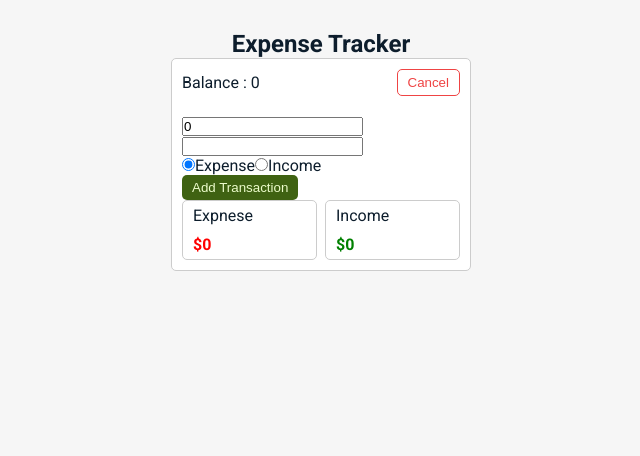
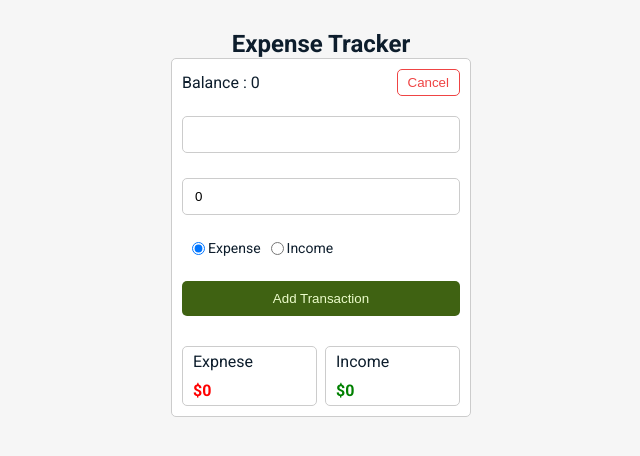
Before and after one commit to HesamMarshal/expense-tracker, a React (Create React App) app: page / in a window 1280 px wide. Both pictures are taken after a click on the button "Add". Shown: the top 456 px of the page, without its empty margins (319-959 px from the left). Built offline with nearby package versions, Linux system fonts and the light colour scheme.

Commit message:
add style to form and inputs

```diff
--- a/src/App.css
+++ b/src/App.css
@@ -66,6 +66,9 @@
   color: #ecfccb;
   background-color: #3f6212;
   border: none;
+  padding: 6px 10px;
+  padding: 10px 0;
+
 }
 
 .cancel {
@@ -73,3 +76,34 @@
   color: #ef4444;
   border: 1px solid #ef4444;
 }
+
+form {
+  display: flex;
+  flex-direction: column;
+  justify-content: space-between;
+  min-height: 200px;
+  margin-bottom: 30px;
+
+}
+
+input {
+  border: 1px solid #ccc;
+  border-radius: 5px;
+  padding: 10px 12px;
+  outline: none;
+}
+
+input[type="radio"] {
+  margin-left: 10px;
+}
+
+.radioBox {
+  display: flex;
+  justify-content: flex-start;
+  align-items: center;
+  font-size: 14px;
+}
+
+.radioBox label {
+  margin-left: 3px;
+}
--- a/src/components/TransactionForm.js
+++ b/src/components/TransactionForm.js
@@ -17,26 +17,27 @@ const TransactionForm = ({ addTransaction }) => {
   return (
     <form onSubmit={submitHandler}>
       <input
+        type="text"
+        name="description"
+        value={formValues.description}
+        onChange={changeHandler}
+      />
+      <input
         type="number"
         name="amount"
         value={formValues.amount}
         onChange={changeHandler}
       />
-      <input
-        type="text"
-        name="description"
-        value={formValues.description}
-        onChange={changeHandler}
-      />
-      <div>
+      <div className="radioBox">
         <input
           type="radio"
           name="type"
           value="expense"
           checked={formValues.type === "expense"}
           onChange={changeHandler}
+          id="expense"
         />
-        <label>Expense</label>
+        <label htmlFor="expense">Expense</label>
 
         <input
           type="radio"
@@ -44,8 +45,9 @@ const TransactionForm = ({ addTransaction }) => {
           value="income"
           checked={formValues.type === "income"}
           onChange={changeHandler}
+          id="income"
         />
-        <label>Income</label>
+        <label htmlFor="income">Income</label>
       </div>
       <button type="submit" className="btn primary">
         Add Transaction
```
